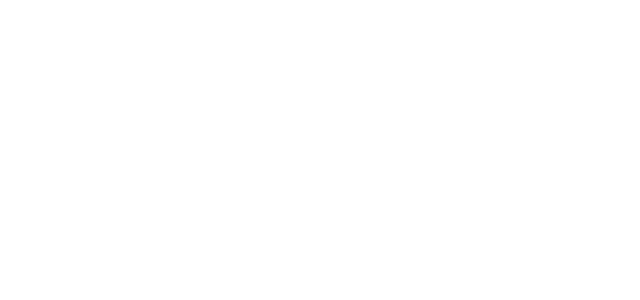
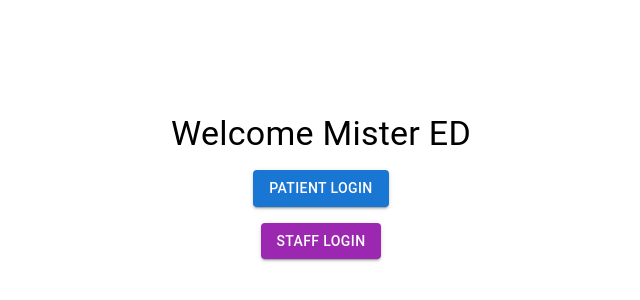
Before and after one commit to SENG-350-2024-fall/Team-1, a React (Create React App) app in the folder app/frontend/: page /home in a window 1280 px wide. Before the commit this address had no page. Shown: the part 206-506 px from the top of the page, without its empty margins (319-959 px from the left). Built offline with nearby package versions, Linux system fonts and the light colour scheme.

Commit message:
added some front end design to the login

```diff
--- /dev/null
+++ b/app/frontend/src/components/home/index.jsx
@@ -0,0 +1,47 @@
+import { Grid, Button, Typography } from '@mui/material';
+import { useNavigate } from 'react-router-dom'; // Import useNavigate for navigation
+
+const LandingPage = () => {
+  const navigate = useNavigate(); // useNavigate hook for programmatic navigation
+
+  return (
+    <Grid
+      container
+      direction="column"
+      alignItems="center"
+      justifyContent="center"
+      spacing={2}
+      style={{ minHeight: '100vh' }}
+    >
+      <Grid item>
+        <Typography variant="h4" component="h1" align="center">
+          Welcome Mister ED
+        </Typography>
+      </Grid>
+
+      <Grid item>
+        <Button
+          variant="contained"
+          color="primary"
+          fullWidth
+          onClick={() => navigate('/patient-login')} // Navigate to Patient Login
+        >
+          Patient Login
+        </Button>
+      </Grid>
+
+      <Grid item>
+        <Button
+          variant="contained"
+          color="secondary"
+          fullWidth
+          onClick={() => navigate('/staff-login')} // Navigate to Staff Login (if needed)
+        >
+          Staff Login
+        </Button>
+      </Grid>
+    </Grid>
+  );
+};
+
+export default LandingPage;
--- a/app/frontend/src/components/login/index.jsx
+++ /dev/null
@@ -1,11 +0,0 @@
-import { Grid2 } from '@mui/material';
-
-const Login = () => {
-  return (
-    <Grid2>
-      Login
-    </Grid2>
-  );
-};
-
-export default Login;
--- /dev/null
+++ b/app/frontend/src/components/patientLogin/index.jsx
@@ -0,0 +1,39 @@
+import { Grid, TextField, Button, Typography } from '@mui/material';
+
+const patientLogin = () => {
+  return (
+    <Grid
+      container
+      direction="column"
+      alignItems="center"
+      justifyContent="center"
+      spacing={2}
+      style={{ minHeight: '100vh' }}
+    >
+      <Grid item>
+        <Typography variant="h4" component="h1" align="center">
+         MisterED Staff Login
+        </Typography>
+      </Grid>
+      <Grid item>
+        <TextField
+          label="Health Care Number"
+          type="healthCareNumber"
+          variant="outlined"
+          fullWidth
+        />
+      </Grid>
+      <Grid item>
+        <Button
+          variant="contained"
+          color="primary"
+          fullWidth
+        >
+          Login
+        </Button>
+      </Grid>
+    </Grid>
+  );
+};
+
+export default patientLogin;
--- /dev/null
+++ b/app/frontend/src/components/staffLogin/index.jsx
@@ -0,0 +1,46 @@
+import { Grid, TextField, Button, Typography } from '@mui/material';
+
+const StaffLogin = () => {
+  return (
+    <Grid
+      container
+      direction="column"
+      alignItems="center"
+      justifyContent="center"
+      spacing={2}
+      style={{ minHeight: '100vh' }}
+    >
+      <Grid item>
+        <Typography variant="h4" component="h1" align="center">
+         MisterED Staff Login
+        </Typography>
+      </Grid>
+      <Grid item>
+        <TextField
+          label="Username"
+          variant="outlined"
+          fullWidth
+        />
+      </Grid>
+      <Grid item>
+        <TextField
+          label="Password"
+          type="password"
+          variant="outlined"
+          fullWidth
+        />
+      </Grid>
+      <Grid item>
+        <Button
+          variant="contained"
+          color="primary"
+          fullWidth
+        >
+          Login
+        </Button>
+      </Grid>
+    </Grid>
+  );
+};
+
+export default StaffLogin;
--- a/app/frontend/src/routes/ProtectedRoute.jsx
+++ b/app/frontend/src/routes/ProtectedRoute.jsx
@@ -4,7 +4,7 @@
 const ProtectedRoute = ({ children }) => {
   const { isAuthenticated } = useAuth();
 
-  return isAuthenticated ? children : <Navigate to="/login" replace />;
+  return isAuthenticated ? children : <Navigate to="/home" replace />;
 };
 
 export default ProtectedRoute;
--- a/app/frontend/src/routes/Routes.jsx
+++ b/app/frontend/src/routes/Routes.jsx
@@ -1,5 +1,7 @@
 import { BrowserRouter as Router, Routes, Route } from "react-router-dom";
-import Login from "../components/login";
+import LandingPage from "../components/home";
+import PatientLogin from "../components/patientLogin"; // Import login components from index
+import  StaffLogin  from "../components/staffLogin"; // Import login components from index
 import Register from "../components/register";
 import Dashboard from "../components/dashboard";
 import ProtectedRoute from "./ProtectedRoute";
@@ -18,8 +20,9 @@
               </ProtectedRoute>
             }
           />
-          <Route path="/login" element={<Login />} />
-          <Route path="/register" element={<Register />} />
+        <Route path="/home" element={<LandingPage/>} />           {/* Landing page */}
+        <Route path="/patient-login" element={<PatientLogin />} /> {/* Patient login page */}
+        <Route path="/staff-login" element={<StaffLogin />} />    {/* Staff login page */}
         </Routes>
       </Router>
     </AuthProvider>
```
